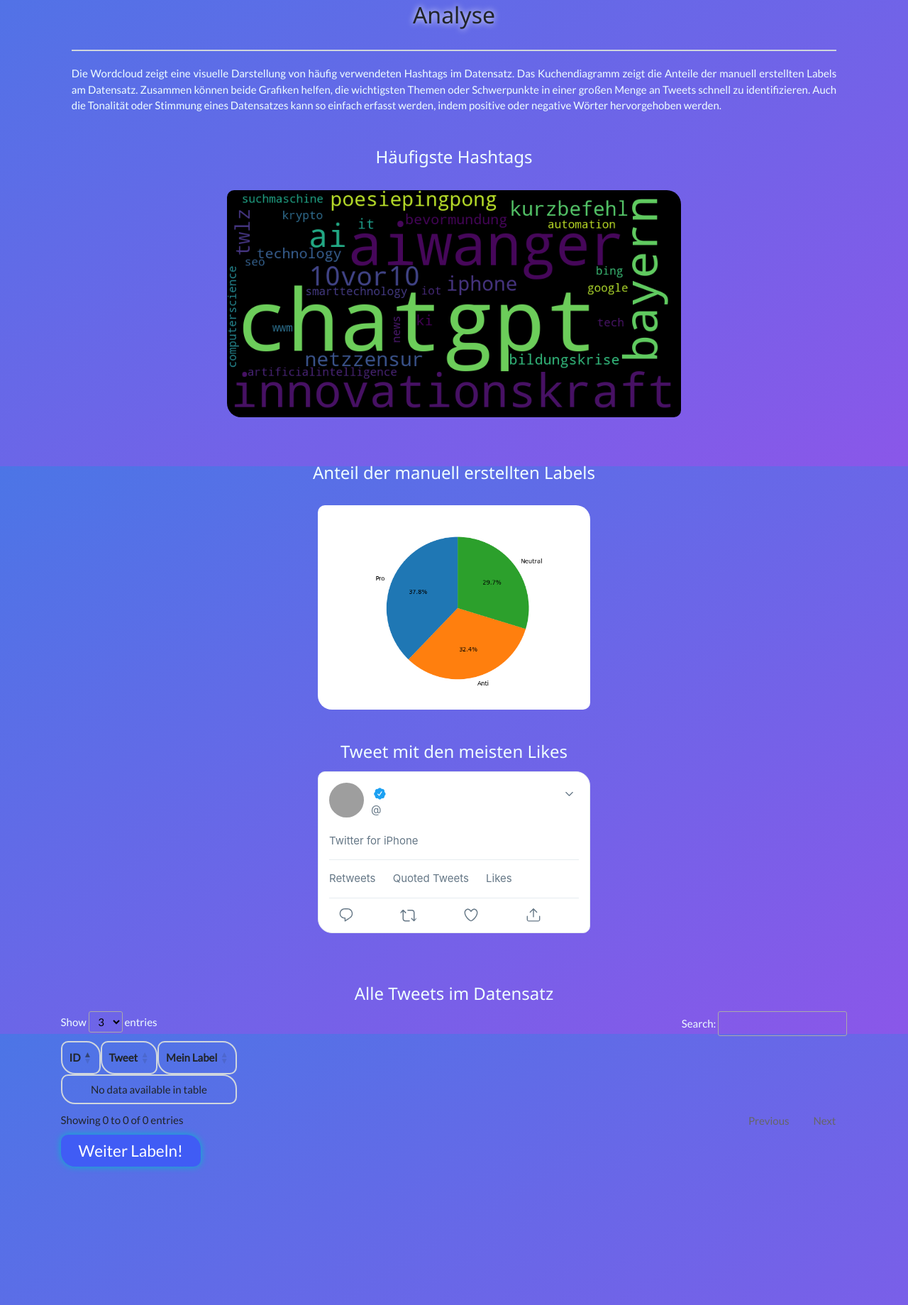
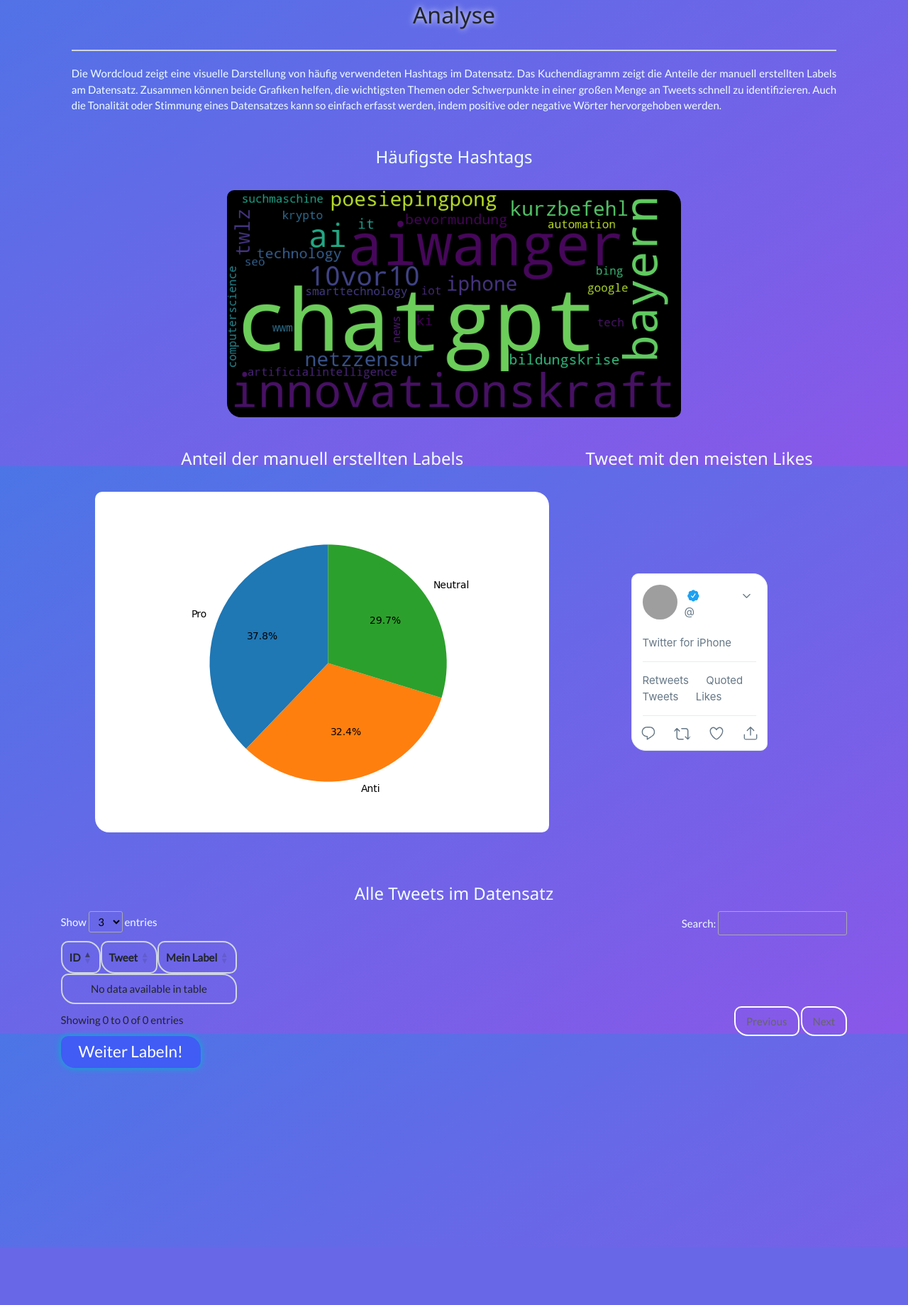
Before and after one commit to Eliasm001/twitter-active-learning-labeling-tool, a Flask app: template templates/analysis.html in a window 1280 px wide. Shown: the part 143-1982 px from the top of the page at 71% size. After the commit the page ends 1900 px from the top, so only its background shows below. Run offline with Flask 2, Linux system fonts and the light colour scheme; the template is opened without the code that fills it, so the values that code supplies are empty; some libraries are stand-ins or nearby versions; grey boxes are pictures that could not be loaded.

Commit message:
analysis Grafiken neu angeordnet

```diff
--- a/static/css/analysis.css
+++ b/static/css/analysis.css
@@ -46,9 +46,10 @@
   gap: 1vw;
 }
 /* Layout für Wordcloud und Kuchendiagramm */
-.main-space-bottom-graphics {
+.wordcloud-container {
   display: flex;
   flex-direction: column;
+  align-items: center;
   gap: 4vh;
 }
 /* runde Ecken für die Wordcloud */
@@ -56,13 +57,23 @@
   border-radius: 10px 20px;
   max-width: 50vw;
 }
+
+/* Layout für Tweet und Piechart */
+.grid-for-tweet-and-pie {
+  display: grid;
+  grid-template-columns: auto auto;
+  grid-template-rows: auto min-content;
+  gap: 4vh 4vw;
+}
+
 .piechart {
   border-radius: 10px 20px;
-  min-width: 30vw;
+  min-width: 10vw;
   max-width: 50vw;
-  max-height: auto;
+  min-height: 300px;
   margin-left: 50%;
   transform: translateX(-50%);
+  height: 100%;
 }
 
 /* Zentrieren der Tabellenüberschrift */
@@ -175,3 +186,11 @@
   border-radius: 10px 20px;
   border: 2px solid #cfd6dd;
 }
+
+/* Layout für Knöpfe unter der Tabelle*/
+.dataTable_previous,
+.dataTable_next,
+.paginate_button {
+  border: 2px solid white !important;
+  border-radius: 10px 20px !important;
+}
--- a/templates/analysis.html
+++ b/templates/analysis.html
@@ -50,22 +50,23 @@
                 </p>
             </div>
             <div class="main-space-bottom">
-                <div class="main-space-bottom-graphics">
+                <div class="wordcloud-container">
                     <!--Display the WordCloud()-->
                     <div class="text">
                         <h3 white> Häufigste Hashtags</h3>
                     </div>
                     <img class="wordcloud" src="../static/plots/wordcloud.png" alt="my plot">
                     <!--Display the PieChart()-->
+                </div>
+                <div class="grid-for-tweet-and-pie">
                     <div class="text">
                         <h3 white> Anteil der manuell erstellten Labels</h3>
-                    </div>
-                    <img class="piechart" src="../static/plots/piechart.png" alt="my plot">
                     </div>
                     <div class="text">
                         <h3 white> Tweet mit den meisten Likes</h3>
                     </div>
-                <div class="tweet default">
+                    <img id="piechart" class="piechart" src="../static/plots/piechart.png" alt="my plot">
+                    <div class="tweet default" id="most_liked_tweet">
                         <div class="user-info">
                             <div class="avatar-container"><img class="avatar" src={{profile_urls}} alt="Twitter avatar">
                             </div>
@@ -155,6 +156,7 @@
                         </div>
                     </div>
                 </div>
+            </div>
             <!--Display the Dataset-->
         </div>
         <div class="table-wrap">
```
Lines whose indentation alone changed are shown as unchanged.
